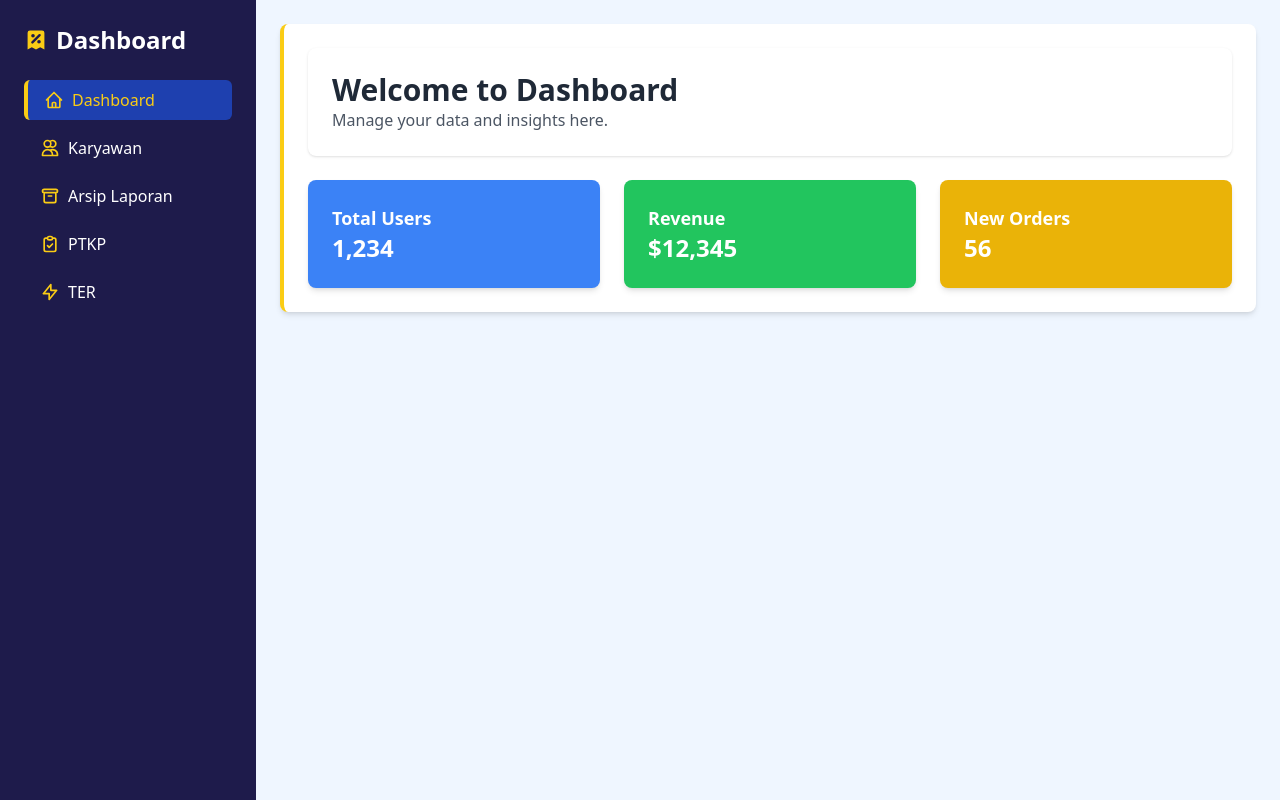
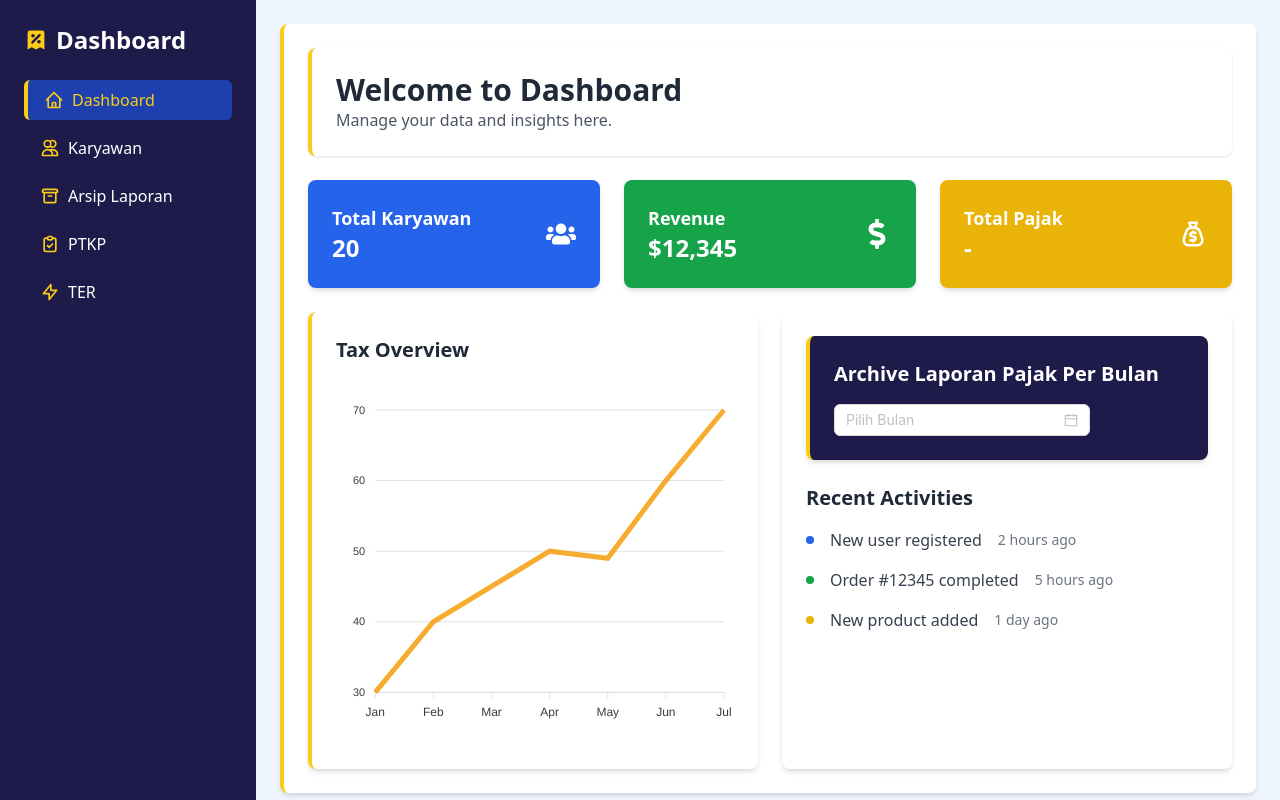
Before and after one commit to mortomulu/tax, a Next.js app: page /dashboard in a window 1280 px wide. Built offline with nearby package versions, Linux system fonts and the light colour scheme.

Commit message:
update: dashboard

```diff
--- /dev/null
+++ b/components/dashboard/Card.tsx
@@ -0,0 +1,26 @@
+import React from "react";
+
+interface CardProps {
+  title: string;
+  value: string;
+  color: string;
+  icon: React.ReactNode;
+}
+
+const Card = ({ title, value, color, icon }: CardProps) => {
+  return (
+    <div
+      className={`p-6 rounded-lg shadow-md text-white ${color} transition-transform transform hover:scale-105 hover:shadow-lg`}
+    >
+      <div className="flex items-center justify-between">
+        <div>
+          <h2 className="text-lg font-semibold">{title}</h2>
+          <p className="text-2xl font-bold">{value}</p>
+        </div>
+        <div className="text-3xl">{icon}</div>
+      </div>
+    </div>
+  );
+};
+
+export default Card;
--- /dev/null
+++ b/components/dashboard/Chart.tsx
@@ -0,0 +1,34 @@
+import React from "react";
+import dynamic from "next/dynamic";
+const Chart = dynamic(() => import("react-apexcharts"), { ssr: false });
+
+const LineChart = () => {
+  const options = {
+    chart: {
+      id: "basic-line",
+      toolbar: {
+        show: false,
+      },
+    },
+    xaxis: {
+      categories: ["Jan", "Feb", "Mar", "Apr", "May", "Jun", "Jul"],
+    },
+    colors: ["#F59E0B"],
+  };
+
+  const series = [
+    {
+      name: "Sales",
+      data: [30, 40, 45, 50, 49, 60, 70],
+    },
+  ];
+
+  return (
+    <div className="bg-white p-6 rounded-lg shadow-md border-l-4 border-yellow-400">
+      <h2 className="text-xl font-semibold text-gray-800 mb-4">Tax Overview</h2>
+      <Chart options={options} series={series} type="line" height={350} />
+    </div>
+  );
+};
+
+export default LineChart;
--- /dev/null
+++ b/components/dashboard/DatePicker.tsx
@@ -0,0 +1,47 @@
+import React, { useState } from "react";
+import DatePicker from "react-datepicker";
+import "react-datepicker/dist/react-datepicker.css";
+
+interface DatePickerProps {
+  onDateChange: (date: Date) => void;
+}
+
+const CustomDatePicker = ({ onDateChange }: DatePickerProps) => {
+  const [startDate, setStartDate] = useState<Date | null>(new Date());
+
+  const handleDateChange = (date: Date) => {
+    setStartDate(date);
+    onDateChange(date);
+  };
+
+  return (
+    <div className="flex items-center space-x-4">
+      <div className="flex flex-col">
+        <label htmlFor="date-picker" className="text-sm font-medium text-gray-700">
+          Pilih Bulan dan Tahun
+        </label>
+        <DatePicker
+          id="date-picker"
+          selected={startDate}
+          onChange={handleDateChange}
+          dateFormat="MM/yyyy"
+          showMonthYearPicker
+          className="p-2 border border-gray-300 rounded-lg focus:outline-none focus:ring-2 focus:ring-yellow-400"
+        />
+      </div>
+      <button
+        onClick={() => {
+          if (startDate) {
+            alert(`Meng-archive laporan pajak untuk bulan ${startDate.toLocaleString("default", { month: "long", year: "numeric" })}`);
+            // Tambahkan logika untuk meng-archive laporan di sini
+          }
+        }}
+        className="mt-6 px-4 py-2 bg-yellow-500 text-white rounded-lg hover:bg-yellow-600 transition-colors"
+      >
+        Archive Laporan
+      </button>
+    </div>
+  );
+};
+
+export default CustomDatePicker;
--- /dev/null
+++ b/components/dashboard/Header.tsx
@@ -0,0 +1,12 @@
+import React from "react";
+
+const Header = () => {
+  return (
+    <div className="bg-white p-6 rounded-lg shadow mb-6 border-l-4 border-yellow-400">
+      <h1 className="text-3xl font-semibold text-gray-800">Welcome to Dashboard</h1>
+      <p className="text-gray-600">Manage your data and insights here.</p>
+    </div>
+  );
+};
+
+export default Header;
--- a/components/layouts/Layout.tsx
+++ b/components/layouts/Layout.tsx
@@ -5,7 +5,6 @@ import { HiReceiptTax } from "react-icons/hi";
 const Layout = ({ children }: { children: React.ReactNode }) => {
   const router = useRouter();
 
-  // Fungsi untuk mengecek apakah menu aktif
   const isActive = (path: string) => {
     return router.pathname === path;
   };
--- a/package.json
+++ b/package.json
@@ -10,8 +10,11 @@
   },
   "dependencies": {
     "antd": "^5.24.3",
+    "apexcharts": "^4.5.0",
     "next": "14.0.0",
     "react": "^18",
+    "react-apexcharts": "^1.7.0",
+    "react-datepicker": "^8.2.0",
     "react-dom": "^18",
     "react-highlight-words": "^0.21.0",
     "react-icons": "^5.5.0"
--- a/pages/dashboard/index.tsx
+++ b/pages/dashboard/index.tsx
@@ -1,30 +1,102 @@
 import Layout from "@/components/layouts/Layout";
+import Header from "@/components/dashboard/Header";
+import Card from "@/components/dashboard/Card";
+import LineChart from "@/components/dashboard/Chart";
+import { FaUsers, FaDollarSign } from "react-icons/fa";
+import { TbTax } from "react-icons/tb";
+import { DatePicker } from "antd";
+import type { RangePickerProps } from "antd/es/date-picker";
+import { useState } from "react";
+import { message } from "antd";
+
+const { RangePicker } = DatePicker;
 
 export default function Dashboard() {
+  const [selectedMonth, setSelectedMonth] = useState<Date | null>(null);
+
+  // Handle ketika bulan dipilih
+  const handleMonthChange = (date: any) => {
+    if (date) {
+      setSelectedMonth(date);
+      message.success(`Selected Month: ${date.format("MMMM YYYY")}`);
+      // Di sini Anda bisa menambahkan logika untuk meng-archive laporan pajak
+      console.log("Archive report for:", date.format("MMMM YYYY"));
+    } else {
+      setSelectedMonth(null);
+      message.info("No month selected.");
+    }
+  };
+
   return (
     <Layout>
       {/* Header */}
-        <div className="bg-white p-6 rounded-lg shadow mb-6">
-          <h1 className="text-3xl font-semibold text-gray-800">Welcome to Dashboard</h1>
-          <p className="text-gray-600">Manage your data and insights here.</p>
+      <Header />
+
+      {/* Date Picker untuk Memilih Bulan */}
+
+      {/* Dashboard Grid */}
+      <div className="grid grid-cols-1 md:grid-cols-2 lg:grid-cols-3 gap-6 mb-6">
+        <Card
+          title="Total Karyawan"
+          value="20"
+          color="bg-blue-600"
+          icon={<FaUsers className="text-white" />}
+        />
+        <Card
+          title="Revenue"
+          value="$12,345"
+          color="bg-green-600"
+          icon={<FaDollarSign className="text-white" />}
+        />
+        <Card
+          title="Total Pajak"
+          value="-"
+          color="bg-yellow-500"
+          icon={<TbTax className="text-white" />}
+        />
       </div>
 
-        {/* Dashboard Grid */}
-        <div className="grid grid-cols-1 md:grid-cols-2 lg:grid-cols-3 gap-6">
-          <Card title="Total Users" value="1,234" color="bg-blue-500" />
-          <Card title="Revenue" value="$12,345" color="bg-green-500" />
-          <Card title="New Orders" value="56" color="bg-yellow-500" />
+      {/* Chart Section */}
+      <div className="grid grid-cols-1 lg:grid-cols-2 gap-6">
+        <LineChart />
+        <div className="bg-white p-6 rounded-lg shadow-md  flex flex-col">
+          <div className="mb-6">
+            <div className="p-6 rounded-lg shadow-md border-l-4 bg-indigo-950 text-white border-yellow-400">
+              <h2 className="text-xl font-semibold text-white mb-4">
+                Archive Laporan Pajak Per Bulan
+              </h2>
+              <DatePicker
+                picker="day"
+                onChange={handleMonthChange}
+                className="w-full md:w-64"
+                placeholder="Pilih Bulan"
+              />
+            </div>
+          </div>
+          <div>
+            <h2 className="text-xl font-semibold text-gray-800 mb-4">
+              Recent Activities
+            </h2>
+            <ul className="space-y-4">
+              <li className="flex items-center space-x-4">
+                <div className="w-2 h-2 bg-blue-600 rounded-full"></div>
+                <p className="text-gray-700">New user registered</p>
+                <span className="text-sm text-gray-500">2 hours ago</span>
+              </li>
+              <li className="flex items-center space-x-4">
+                <div className="w-2 h-2 bg-green-600 rounded-full"></div>
+                <p className="text-gray-700">Order #12345 completed</p>
+                <span className="text-sm text-gray-500">5 hours ago</span>
+              </li>
+              <li className="flex items-center space-x-4">
+                <div className="w-2 h-2 bg-yellow-500 rounded-full"></div>
+                <p className="text-gray-700">New product added</p>
+                <span className="text-sm text-gray-500">1 day ago</span>
+              </li>
+            </ul>
+          </div>
+        </div>
       </div>
     </Layout>
   );
 }
-
-  /* Card Component */
-  const Card = ({ title, value, color }: { title: string; value: string; color: string }) => {
-    return (
-      <div className={`p-6 rounded-lg shadow-md text-white ${color}`}>
-        <h2 className="text-lg font-semibold">{title}</h2>
-        <p className="text-2xl font-bold">{value}</p>
-      </div>
-    );
-  };
```
Also changed, not shown: 1 other file (tests, documents, lock files or other folders). Lines whose indentation alone changed are shown as unchanged.
